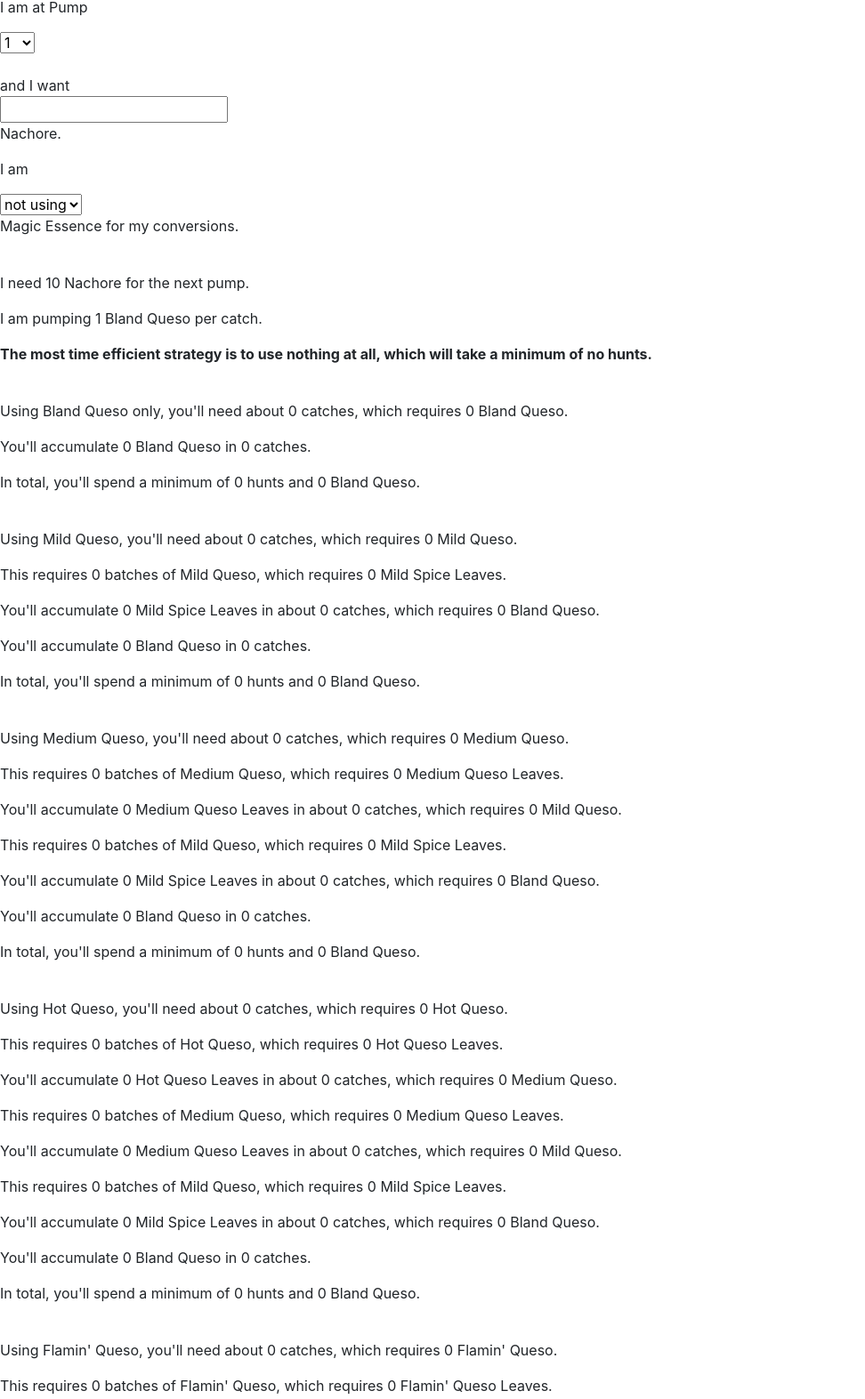
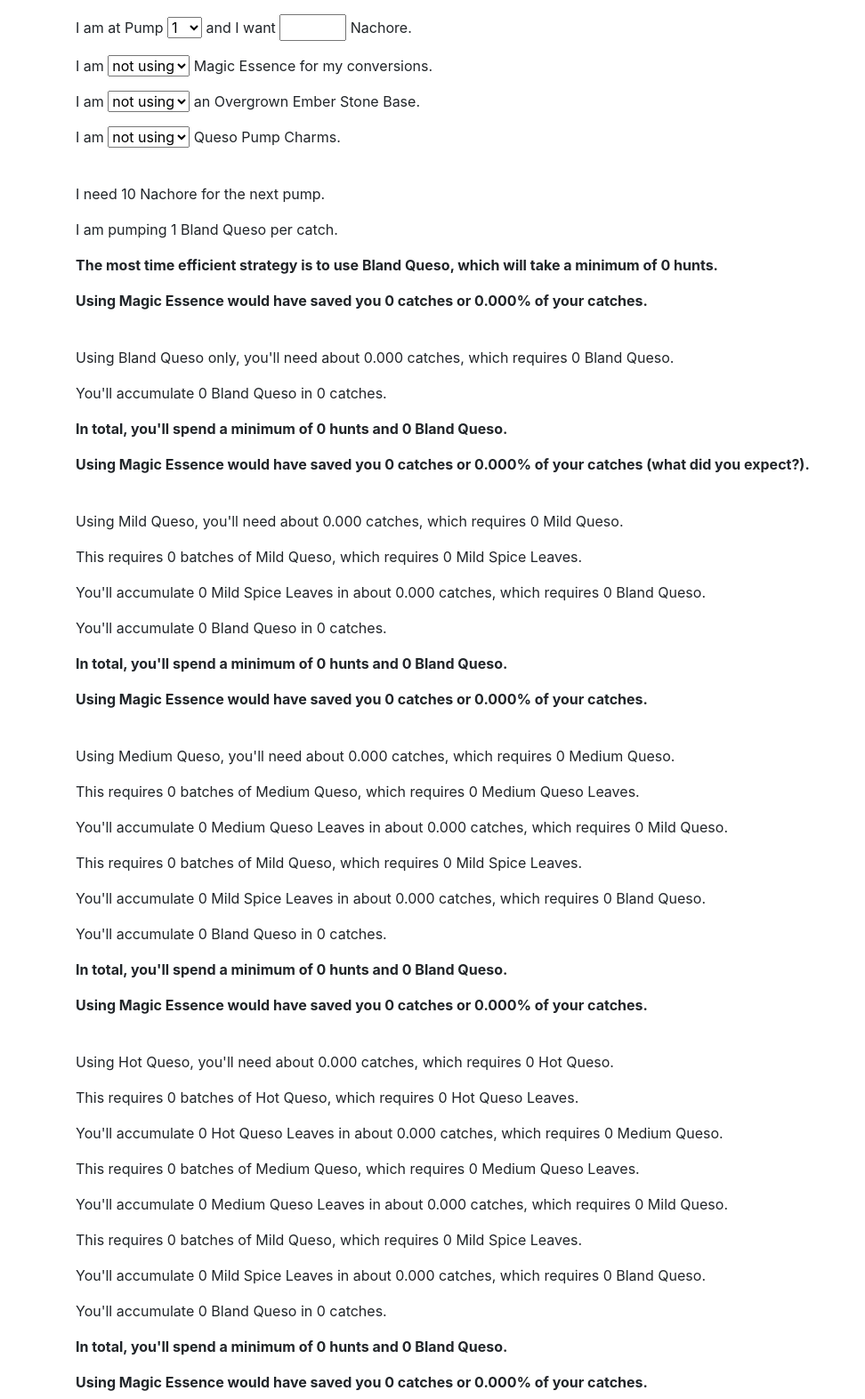
Before and after one commit to fyshhh/mh_tools, a plain HTML site: page index.html in a window 1280 px wide. Shown: the part 4-1577 px from the top of the page at 89% size, without its empty margins (0-972 px from the left). Drawn offline with nearby package versions, Linux system fonts and the light colour scheme.

Commit message:
Update index.html

```diff
--- a/index.html
+++ b/index.html
@@ -1,3 +1,4 @@
+<!--Version 1.3-->
 <!DOCTYPE html>
 <html>
 
@@ -9,12 +10,29 @@
     href="https://stackpath.bootstrapcdn.com/bootstrap/4.1.0/css/bootstrap.min.css"
     integrity="sha384-9gVQ4dYFwwWSjIDZnLEWnxCjeSWFphJiwGPXr1jddIhOegiu1FwO5qRGvFXOdJZ4"
     crossorigin="anonymous">
+    <style>
+      body {
+          padding: 20px;
+      }
+      form {
+          display: inline;
+      }
+      input[type=number] {
+        width: 75px;
+      }
+      input::-webkit-outer-spin-button,
+      input::-webkit-inner-spin-button {
+          -webkit-appearance: none;
+          margin: 0px;
+      }
+    </style>
   </head>
 
   <body>
+    <div class="container">
       <!--User Input-->
       <div>
-      <p>I am at Pump
+        <p style="display: inline;">I am at Pump
           <form>
             <select id="pump">
               <option value="1">1</option>
@@ -29,13 +47,13 @@
               <option value="10">10</option>
             </select>
           </form>
-        <br>and I want
+          and I want
           <form>
             <input type="number" id="nachoreWant" min="1" step="1">
           </form>
           Nachore.
         </p>
-      <p>I am
+        <p style="display: inline;">I am
           <form>
             <select id="mEss">
               <option value="3">not using</option>
@@ -44,6 +62,24 @@
           </form>
           Magic Essence for my conversions.
         </p>
+        <p style="display: inline;">I am
+          <form>
+            <select id="oesb">
+              <option value="0">not using</option>
+              <option value="0.5">using</option>
+            </select>
+          </form>
+          an Overgrown Ember Stone Base.
+        </p>
+        <p style="display: inline;">I am
+          <form>
+            <select id="qpc">
+              <option value="1">not using</option>
+              <option value="2">using</option>
+            </select>
+          </form>
+          Queso Pump Charms.
+        </p>
         <br>
         <p>I need
           <span id="nachoreNeed">10</span>
@@ -51,17 +87,26 @@
         </p>
         <p>I am pumping
           <span id="display">1</span>
-        Bland Queso per catch.
+          Bland Queso per catch<span id="addP"></span>.
         </p>
       </div>
       <!--Best cheese-->
       <div style="font-weight:bold">
         <p>
           The most time efficient strategy is to use
-        <span id="bestQ">nothing at all</span>,
+          <span id="bestQ">Bland Queso</span>,
           which will take a minimum of
-        <span id="bestH">no</span>
-        hunts.
+          <span id="bestH">0</span>
+          hunts<span id="bestM"></span>.
+        </p>
+        <p>
+          Using Magic Essence
+          <span class="messG">would have</span>
+          saved you
+          <span id="saveN">0</span>
+          catches or
+          <span id="saveP">0.000</span>%
+          of your catches.
         </p>
       </div>
       <br>
@@ -69,7 +114,7 @@
       <div>
         <p>
           Using Bland Queso only, you'll need about
-        <span id="blq1">0</span>
+          <span id="blq1">0.000</span>
           catches, which requires
           <span id="blq2">0</span>
           Bland Queso.
@@ -81,12 +126,24 @@
           <span id="blq4">0</span>
           <span id="blq5"> catches.</span>
         </p>
+      </div>
+      <!--Bland Queso Bolded-->
+      <div style="font-weight:bold">
         <p>
           In total, you'll spend a minimum of
           <span id="blq6">0</span>
-        hunts and
+          hunts<span id="addText0"></span> and
           <span id="blq7">0</span>
           Bland Queso.
+        </p>
+        <p>
+          Using Magic Essence
+          <span class="messG">would have</span>
+          saved you
+          <span id="blq8">0</span>
+          catches or
+          <span id="blq9">0.000</span>%
+          of your catches (what did you expect?).
         </p>
       </div>
       <br>
@@ -94,7 +151,7 @@
       <div>
         <p>
           Using Mild Queso, you'll need about
-        <span id="miq1">0</span>
+          <span id="miq1">0.000</span>
           catches, which requires
           <span id="miq2">0</span>
           Mild Queso.
@@ -111,7 +168,7 @@
           You'll accumulate
           <span id="miq6">0</span>
           Mild Spice Leaves in about
-        <span id="miq7">0</span>
+          <span id="miq7">0.000</span>
           catches, which requires
           <span id="miq8">0</span>
           Bland Queso.
@@ -123,12 +180,24 @@
           <span id="miq10">0</span>
           <span id="miq11"> catches.</span>
         </p>
+      </div>
+      <!--Mild Queso Bolded-->
+      <div style="font-weight:bold">
         <p>
           In total, you'll spend a minimum of
           <span id="miq12">0</span>
-        hunts and
+          hunts<span id="addText1"></span> and
           <span id="miq13">0</span>
           Bland Queso.
+        </p>
+        <p>
+          Using Magic Essence
+          <span class="messG">would have</span>
+          saved you
+          <span id="miq14">0</span>
+          catches or
+          <span id="miq15">0.000</span>%
+          of your catches.
         </p>
       </div>
       <br>
@@ -136,7 +205,7 @@
       <div>
         <p>
           Using Medium Queso, you'll need about
-        <span id="meq1">0</span>
+          <span id="meq1">0.000</span>
           catches, which requires
           <span id="meq2">0</span>
           Medium Queso.
@@ -153,7 +222,7 @@
           You'll accumulate
           <span id="meq6">0</span>
           Medium Queso Leaves in about
-        <span id="meq7">0</span>
+          <span id="meq7">0.000</span>
           catches, which requires
           <span id="meq8">0</span>
           Mild Queso.
@@ -170,7 +239,7 @@
           You'll accumulate
           <span id="meq12">0</span>
           Mild Spice Leaves in about
-        <span id="meq13">0</span>
+          <span id="meq13">0.000</span>
           catches, which requires
           <span id="meq14">0</span>
           Bland Queso.
@@ -182,12 +251,24 @@
           <span id="meq16">0</span>
           <span id="meq17"> catches.</span>
         </p>
+      </div>
+      <!--Medium Queso Bolded-->
+      <div style="font-weight:bold">
         <p>
           In total, you'll spend a minimum of
           <span id="meq18">0</span>
-        hunts and
+          hunts<span id="addText2"></span> and
           <span id="meq19">0</span>
           Bland Queso.
+        </p>
+        <p>
+          Using Magic Essence
+          <span class="messG">would have</span>
+          saved you
+          <span id="meq20">0</span>
+          catches or
+          <span id="meq21">0.000</span>%
+          of your catches.
         </p>
       </div>
       <br>
@@ -195,7 +276,7 @@
       <div>
         <p>
           Using Hot Queso, you'll need about
-        <span id="hoq1">0</span>
+          <span id="hoq1">0.000</span>
           catches, which requires
           <span id="hoq2">0</span>
           Hot Queso.
@@ -212,7 +293,7 @@
           You'll accumulate
           <span id="hoq6">0</span>
           Hot Queso Leaves in about
-        <span id="hoq7">0</span>
+          <span id="hoq7">0.000</span>
           catches, which requires
           <span id="hoq8">0</span>
           Medium Queso.
@@ -229,7 +310,7 @@
           You'll accumulate
           <span id="hoq12">0</span>
           Medium Queso Leaves in about
-        <span id="hoq13">0</span>
+          <span id="hoq13">0.000</span>
           catches, which requires
           <span id="hoq14">0</span>
           Mild Queso.
@@ -246,7 +327,7 @@
           You'll accumulate
           <span id="hoq18">0</span>
           Mild Spice Leaves in about
-        <span id="hoq19">0</span>
+          <span id="hoq19">0.000</span>
           catches, which requires
           <span id="hoq20">0</span>
           Bland Queso.
@@ -258,12 +339,24 @@
           <span id="hoq22">0</span>
           <span id="hoq23"> catches.</span>
         </p>
+      </div>
+      <!--Hot Queso Bolded-->
+      <div style="font-weight:bold">
         <p>
           In total, you'll spend a minimum of
           <span id="hoq24">0</span>
-        hunts and
+          hunts<span id="addText3"></span> and
           <span id="hoq25">0</span>
           Bland Queso.
+        </p>
+        <p>
+          Using Magic Essence
+          <span class="messG">would have</span>
+          saved you
+          <span id="hoq26">0</span>
+          catches or
+          <span id="hoq27">0.000</span>%
+          of your catches.
         </p>
       </div>
       <br>
@@ -271,7 +364,7 @@
       <div>
         <p>
           Using Flamin' Queso, you'll need about
-        <span id="flq1">0</span>
+          <span id="flq1">0.000</span>
           catches, which requires
           <span id="flq2">0</span>
           Flamin' Queso.
@@ -288,7 +381,7 @@
           You'll accumulate
           <span id="flq6">0</span>
           Flamin' Queso Leaves in about
-        <span id="flq7">0</span>
+          <span id="flq7">0.000</span>
           catches, which requires
           <span id="flq8">0</span>
           Hot Queso.
@@ -305,7 +398,7 @@
           You'll accumulate
           <span id="flq12">0</span>
           Hot Queso Leaves in about
-        <span id="flq13">0</span>
+          <span id="flq13">0.000</span>
           catches, which requires
           <span id="flq14">0</span>
           Medium Queso.
@@ -322,7 +415,7 @@
           You'll accumulate
           <span id="flq18">0</span>
           Medium Queso Leaves in about
-        <span id="flq19">0</span>
+          <span id="flq19">0.000</span>
           catches, which requires
           <span id="flq20">0</span>
           Mild Queso.
@@ -339,7 +432,7 @@
           You'll accumulate
           <span id="flq24">0</span>
           Mild Spice Leaves in about
-        <span id="flq25">0</span>
+          <span id="flq25">0.000</span>
           catches, which requires
           <span id="flq26">0</span>
           Bland Queso.
@@ -351,13 +444,26 @@
           <span id="flq28">0</span>
           <span id="flq29"> catches.</span>
         </p>
+      </div>
+      <!--Flamin' Queso Bolded-->
+      <div style="font-weight:bold">
         <p>
           In total, you'll spend a minimum of
           <span id="flq30">0</span>
-        hunts and
+          hunts<span id="addText4"></span> and
           <span id="flq31">0</span>
           Bland Queso.
         </p>
+        <p>
+          Using Magic Essence
+          <span class="messG">would have</span>
+          saved you
+          <span id="flq32">0</span>
+          catches or
+          <span id="flq33">0.000</span>%
+          of your catches.
+        </p>
+      </div>
     </div>
   </body>
 
```
Lines whose indentation alone changed are shown as unchanged.
